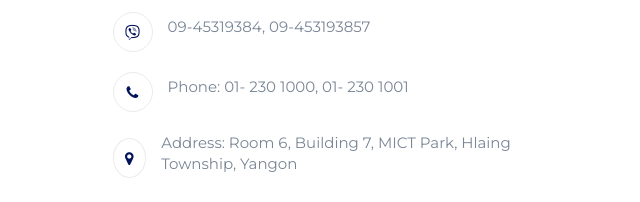
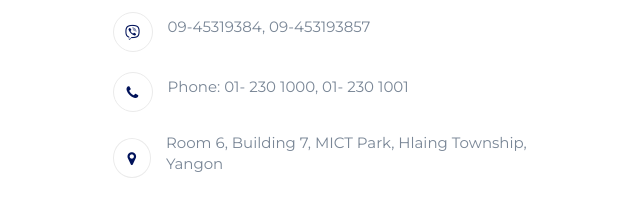
Before and after one commit to ritz-dev/IMCM, a plain HTML site: page index.html in a window 1280 px wide. Shown: the part 4223-4425 px from the top of the page, 640-1280 px from the left. Drawn offline with Linux system fonts and the light colour scheme; grey boxes are pictures that could not be loaded.

```diff
--- a/index.html
+++ b/index.html
@@ -541,7 +541,7 @@
 							</li>
 							<li>
 								<i class="fa fa-map-marker"></i>
-								<p>Address:  Room 6, Building 7, MICT Park, Hlaing Township, Yangon</p>
+								<p>Room 6, Building 7, MICT Park, Hlaing Township, Yangon</p>
 							</li>
 						</ul>
 
```
Also changed, not shown: css/style.css (line endings or trailing spaces).
